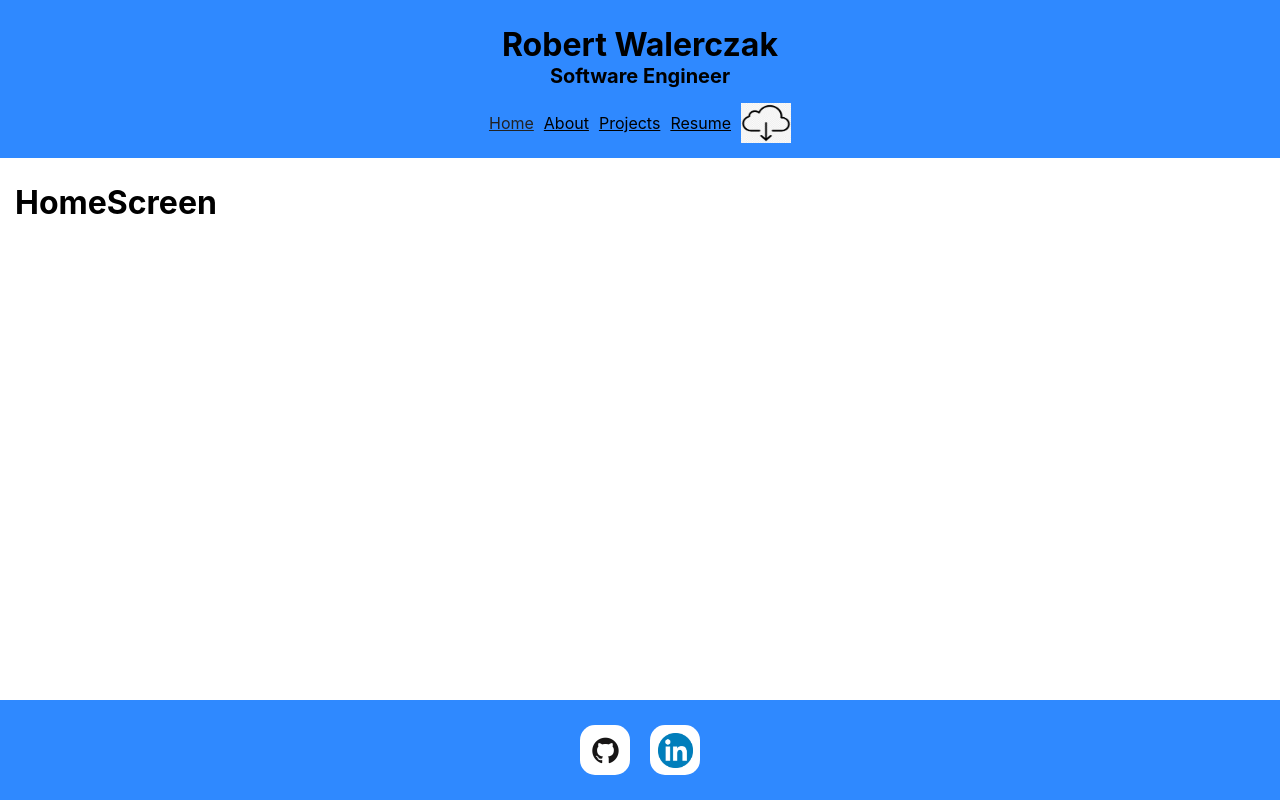
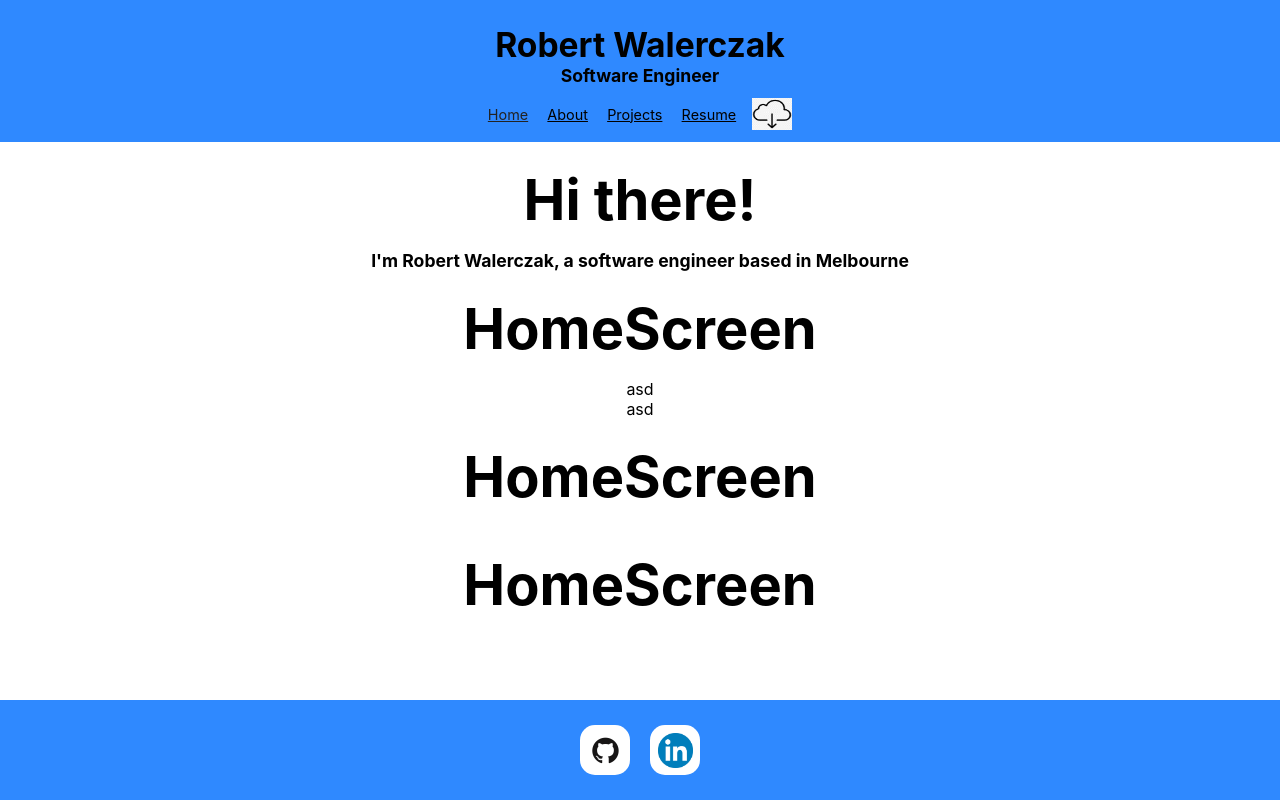
Before and after one commit to RobWal/portfolio, a React (Create React App) app: page / in a window 1280 px wide. Built offline with nearby package versions, Linux system fonts and the light colour scheme.

Commit message:
Add dynamic sizing

```diff
--- a/src/components/atoms/SocialButton/SocialButton.css
+++ b/src/components/atoms/SocialButton/SocialButton.css
@@ -17,6 +17,7 @@
 }
 
 .social-link-image {
+    margin: 0;
     width: 35px;
     height: 35px;
 }
--- a/src/components/molecules/Navbar/Navbar.css
+++ b/src/components/molecules/Navbar/Navbar.css
@@ -2,20 +2,27 @@
     display: flex;
     align-items: center;
     justify-content: center;
-    margin: 15px;
+    margin: 1.5vmin;
 }
 
 a {
     color: black;
-    margin:  0 10px 0 0;
+    margin:  0 1vmin 0 0;
+    font-size: 1.8vmin;
 }
 
 .nav-link {
     color: black;
-    margin:  0 10px 0 0;
+    margin:  0 1.5vw 0 0;
+
 }
 
 .active {
     color: rgb(34, 34, 34);
-    /* font-size: 25px; */
 }
+
+img {
+    margin: 0 0 0 1vmin;
+    width: 5vmin;
+    height: 4vmin;
+}
--- a/src/components/molecules/Navbar/index.tsx
+++ b/src/components/molecules/Navbar/index.tsx
@@ -8,7 +8,6 @@ const Navbar = () => {
             <NavLink className="nav-link" to='/'>Home</NavLink>
             <NavLink className="nav-link" to='/about'>About</NavLink>
             <NavLink className="nav-link" to='/projects'>Projects</NavLink>
-            {/* <NavLink className="nav-link" to='/contact'>Contact</NavLink> */}
             <a href = "download.png" download>Resume</a>
             <img src = "download.png" alt="DownloadImage" width="50px" height="40px"/>
         </div>
--- a/src/components/organisms/Header/Header.css
+++ b/src/components/organisms/Header/Header.css
@@ -1,11 +1,18 @@
 .header {
     background-color: rgb(47, 137, 255);
-    /* background: linear-gradient(0deg, rgba(255,255,255,1) 0%, rgba(47,137,255,1) 5%); */
     margin: 0;
     padding: 0;
     display: flex;
     flex-direction: column;
     justify-content: center;
     align-items: center;
-    /* justify-content: space-between; */
 }
+
+h1 {
+    margin: 3vmin 0 0 0;
+    font-size: 4.2vmin;
+}
+
+h2 {
+    font-size: 2.2vmin;
+}
--- a/src/components/pages/HomeScreen/HomeScreen.css
+++ b/src/components/pages/HomeScreen/HomeScreen.css
@@ -1,7 +1,10 @@
 .home-screen {
-    margin: 15px 15px 115px 15px;
+    display: flex;
+    flex-direction: column;
+    align-items: center;
 }
 
-.h1 {
-    margin: 50px;
+.home-screen > h1 {
+    font-size: 7vh;
+    margin: 3vh 0 2vh 0;
 }
--- a/src/components/pages/HomeScreen/index.tsx
+++ b/src/components/pages/HomeScreen/index.tsx
@@ -4,6 +4,12 @@ import './HomeScreen.css'
 const HomeScreen = () => {
     return (
         <div className="home-screen">
+            <h1>Hi there!</h1>
+            <h2>I'm Robert Walerczak, a software engineer based in Melbourne</h2>
+            <h1>HomeScreen</h1>
+            <p>asd</p>
+            <p>asd</p>
+            <h1>HomeScreen</h1>
             <h1>HomeScreen</h1>
         </div>
     )
```
